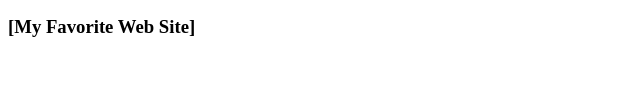
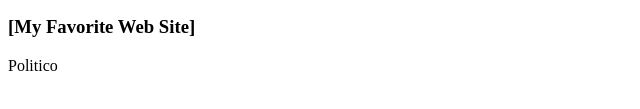
Before and after one commit to Jmb1922/jmb1922.github.io, a plain HTML site: page index.html in a window 1280 px wide. Shown: the part 347-456 px from the top of the page, 0-640 px from the left. Drawn offline with Linux system fonts and the light colour scheme.

Commit message:
Update index.html

```diff
--- a/index.html
+++ b/index.html
@@ -17,7 +17,7 @@
 	<p>[]</p>
 
 	<h3>[My Favorite Web Site]</h3>
-	<a herf="https://www.politico.com/"></a>
+	<a herf="https://www.politico.com/">Politico</a>
 
 	</body>
 	</html>
```
